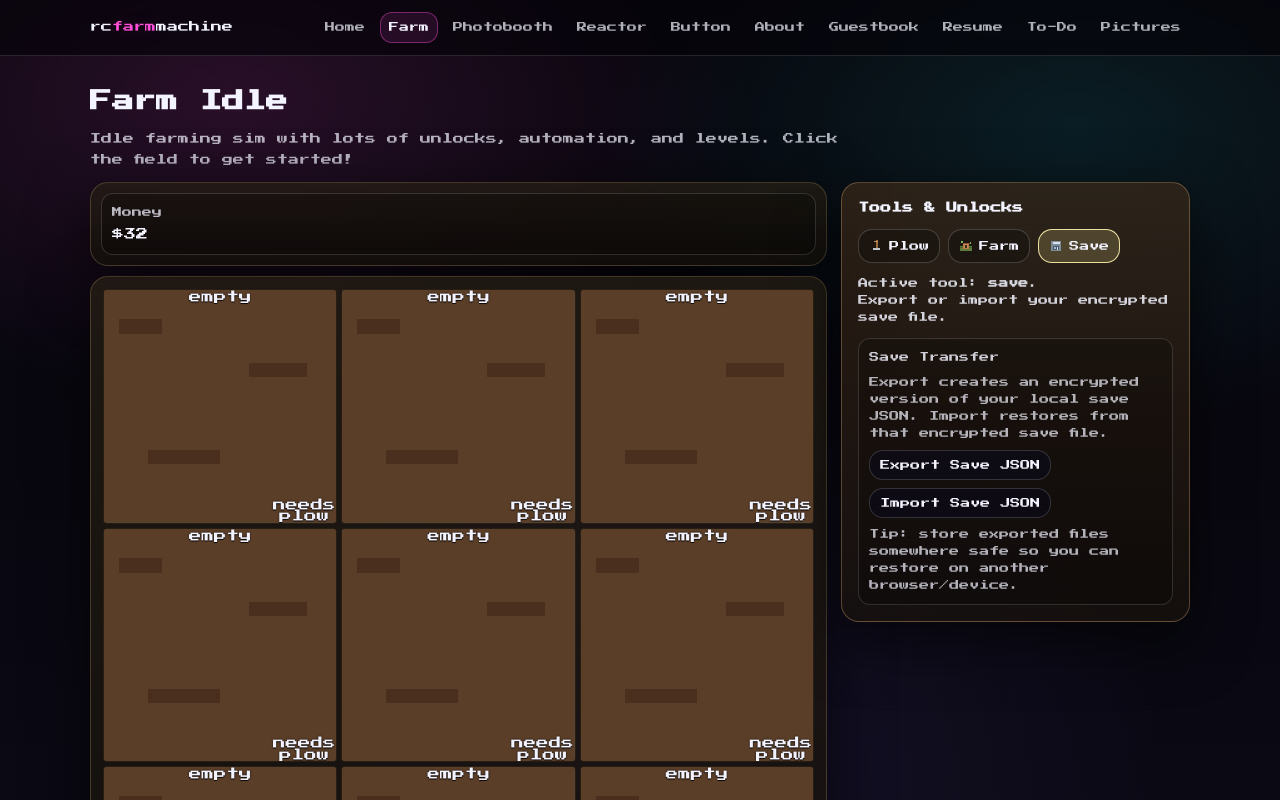
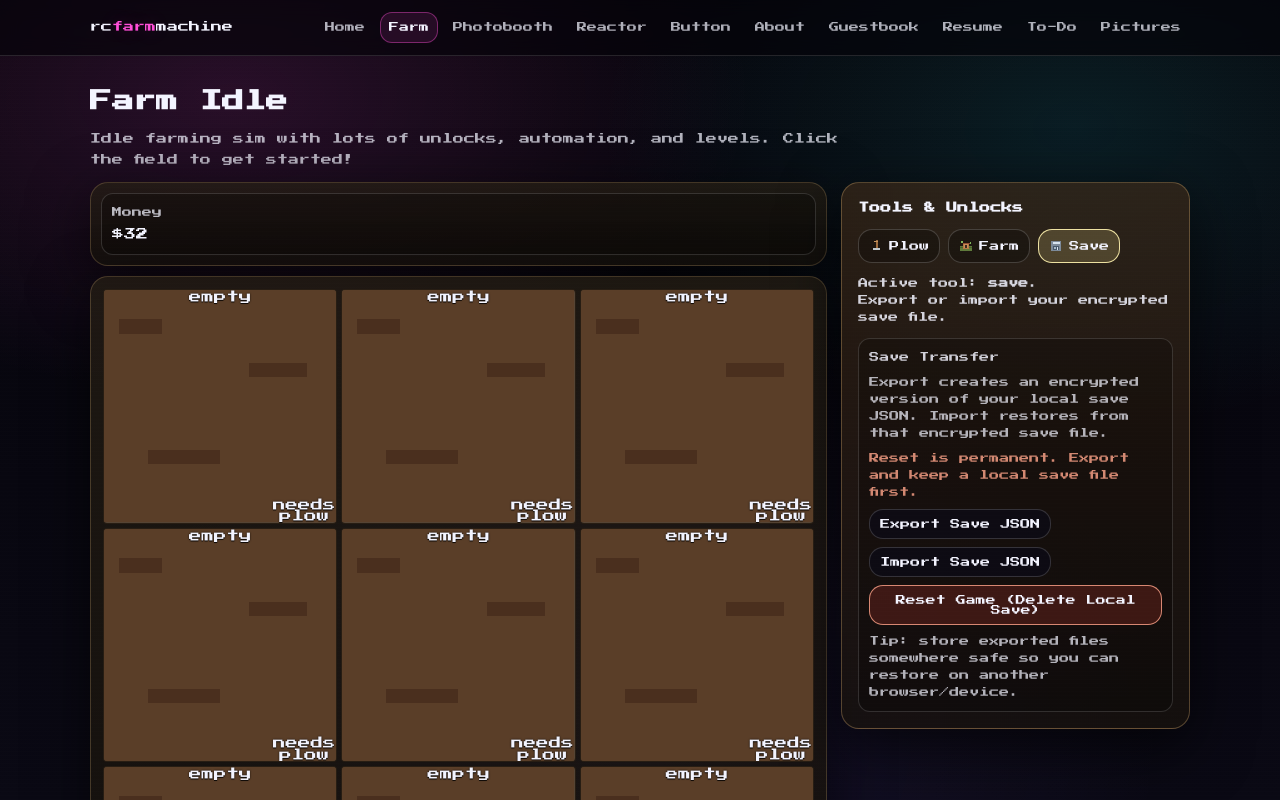
Before and after one commit to rccolamachine/project-site, a Next.js app: page /farm in a window 1280 px wide. Both pictures are taken after a click on the button "Save". Shown: the top 800 px of the page. Built offline with nearby package versions, Linux system fonts and the light colour scheme.

Commit message:
updating farm

```diff
--- a/app/farm/page.js
+++ b/app/farm/page.js
@@ -678,6 +678,31 @@ export default function FarmPage() {
     } finally {
       setSaveBusy(false);
       if (event?.target) event.target.value = "";
+    }
+  };
+
+  const resetLocalFarmSave = () => {
+    if (typeof window === "undefined") return;
+    const confirmed = window.confirm(
+      "WARNING: This permanently deletes your Farm Idle local save from this browser and immediately refreshes the page.\n\nExport Save JSON and store it locally before continuing.\n\nDo you want to continue?",
+    );
+    if (!confirmed) return;
+    const finalConfirm = window.confirm(
+      "Final confirmation: proceed with permanent reset now?",
+    );
+    if (!finalConfirm) return;
+
+    try {
+      localStorage.removeItem(STORAGE_KEY);
+      batchedLogRef.current = {
+        earnings: 0,
+        harvests: 0,
+        bonuses: {},
+        spending: {},
+      };
+      window.location.reload();
+    } catch {
+      setSaveStatus("Reset failed. Clear browser storage manually and retry.");
     }
   };
 
@@ -1247,6 +1272,15 @@ export default function FarmPage() {
   const selectedAutomationUnitCost = selectedAutoKey
     ? automationCostForState(game, selectedAutoKey)
     : 0;
+  const canAffordSelectedAutomationUnit =
+    Boolean(selectedAutoKey) &&
+    Number.isFinite(selectedAutomationUnitCost) &&
+    selectedAutomationUnitCost > 0 &&
+    game.money >= selectedAutomationUnitCost;
+  const canCancelSelectedAutomation =
+    Boolean(selectedAutoKey) &&
+    Boolean(selectedAutoBulk) &&
+    selectedAutoBulk.covered > 0;
   const canBuyAllSelectedAutomation =
     Boolean(selectedAutoKey) &&
     Boolean(selectedAutoBulk) &&
@@ -1376,12 +1410,31 @@ export default function FarmPage() {
                   Export creates an encrypted version of your local save JSON.
                   Import restores from that encrypted save file.
                 </div>
+                <div
+                  style={{
+                    fontSize: 10,
+                    opacity: 0.86,
+                    color: "rgba(255, 164, 138, 0.95)",
+                  }}
+                >
+                  Reset is permanent. Export and keep a local save file first.
+                </div>
                 <div style={{ display: "flex", gap: 8, flexWrap: "wrap" }}>
                   <button onClick={exportEncryptedSave} disabled={saveBusy}>
                     Export Save JSON
                   </button>
                   <button onClick={triggerSaveImportPicker} disabled={saveBusy}>
                     Import Save JSON
+                  </button>
+                  <button
+                    onClick={resetLocalFarmSave}
+                    disabled={saveBusy}
+                    style={{
+                      borderColor: "rgba(255, 164, 138, 0.8)",
+                      background: "rgba(133, 44, 36, 0.38)",
+                    }}
+                  >
+                    Reset Game (Delete Local Save)
                   </button>
                   <input
                     ref={importFileRef}
@@ -1526,8 +1579,7 @@ export default function FarmPage() {
                                 }
                               >
                                 {costValueLabel}
-                              </span>
-                              {" "}
+                              </span>{" "}
                               <span>{costCountLabel}</span>
                             </div>
                           </div>
@@ -1978,7 +2030,9 @@ export default function FarmPage() {
                             M{nextMilestone.reqPrestige}: {nextMilestone.title}
                           </div>
                           <div style={{ opacity: 0.68 }}>
-                            Reward: +{formatLargeNumber(nextMilestone.rewardShards)} platinum
+                            Reward: +
+                            {formatLargeNumber(nextMilestone.rewardShards)}{" "}
+                            platinum
                           </div>
                         </li>
                       </ul>
@@ -2120,6 +2174,7 @@ export default function FarmPage() {
                                       : { type: "buy", key: autoKey },
                                   )
                                 }
+                                disabled={!canAffordSelectedAutomationUnit}
                                 style={{
                                   borderColor: buySelected
                                     ? "rgba(255,243,175,0.9)"
@@ -2137,6 +2192,7 @@ export default function FarmPage() {
                                       : { type: "cancel", key: autoKey },
                                   )
                                 }
+                                disabled={!canCancelSelectedAutomation}
                                 style={{
                                   borderColor: cancelSelected
                                     ? "rgba(255,243,175,0.9)"
@@ -2612,7 +2668,7 @@ export default function FarmPage() {
                 checked={showTileValueTags}
                 onChange={(e) => setShowTileValueTags(e.target.checked)}
               />
-              Show tile % / harvest values
+              Show tile %
             </label>
           </div>
           <div
@@ -2634,7 +2690,9 @@ export default function FarmPage() {
                 gap: 3,
               }}
             >
-              <div style={{ fontSize: 10, opacity: 0.72 }}>Market Season</div>
+              <div style={{ fontSize: 10, opacity: 0.72 }}>
+                Harvest Festival
+              </div>
               <div style={{ fontSize: 12 }}>
                 <strong>{currentSeason.label}</strong>
               </div>
```
Also changed, not shown: lib/farm/config.js.
